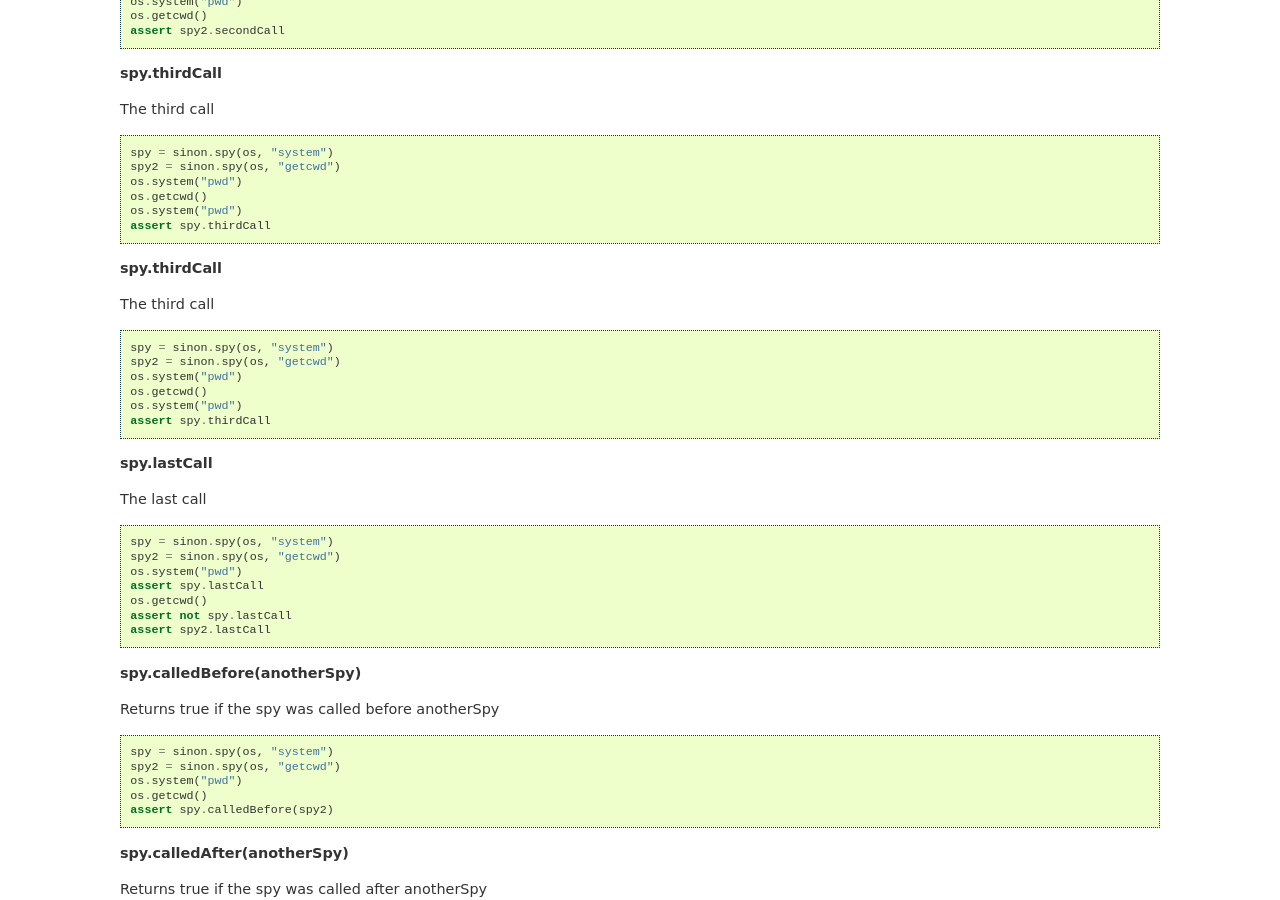
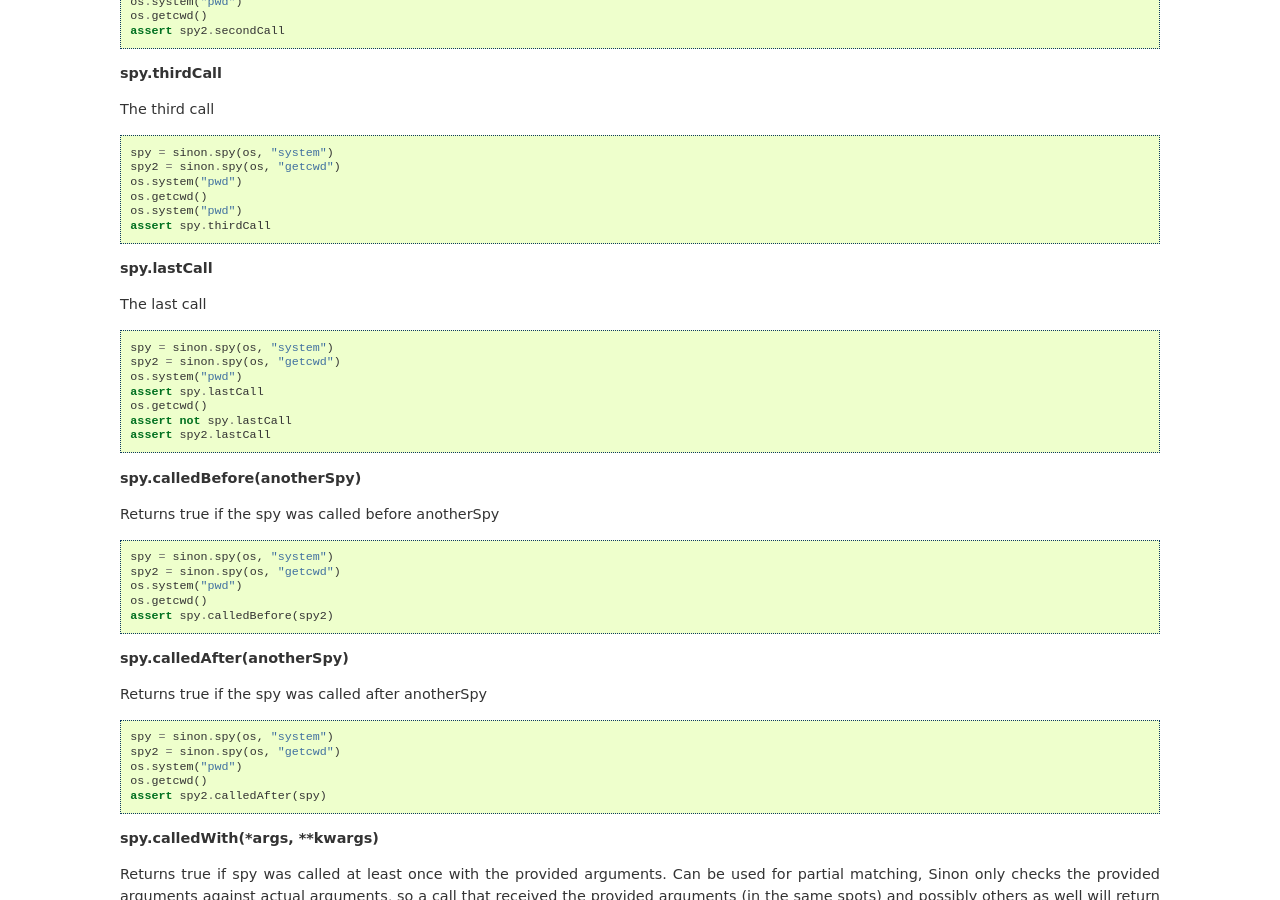
Before and after one commit to note35/sinon, a Sphinx documentation site: the page built from docs/Spies.rst, in a window 1280 px wide and 900 px high, scrolled down 2624 px. Built offline with Sphinx 7.4.7, drawn with Linux system fonts in a browser that asks for light colours.

Commit message:
improve quality of format

```diff
--- a/docs/Spies.rst
+++ b/docs/Spies.rst
@@ -159,19 +159,6 @@ The second call
     os.system("pwd")
     os.getcwd()
     assert spy2.secondCall
-
-**spy.thirdCall**
-
-The third call
-
-.. code-block:: python
-
-    spy = sinon.spy(os, "system")
-    spy2 = sinon.spy(os, "getcwd")
-    os.system("pwd")
-    os.getcwd()
-    os.system("pwd")
-    assert spy.thirdCall
 
 **spy.thirdCall**
 
--- a/docs/Stubs.rst
+++ b/docs/Stubs.rst
@@ -170,5 +170,5 @@ Empty Function
 
 .. code-block:: python
 
-    def empty_function(\*args, \*\*kwargs):
+    def empty_function(*args, **kwargs):
         pass
```
